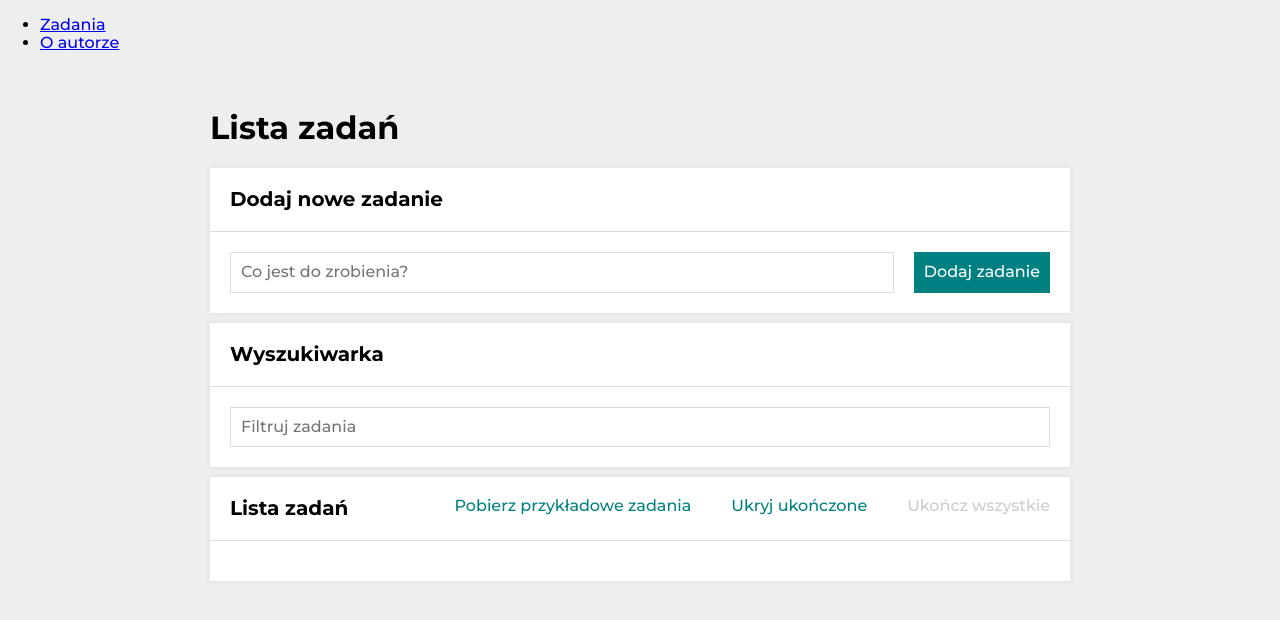
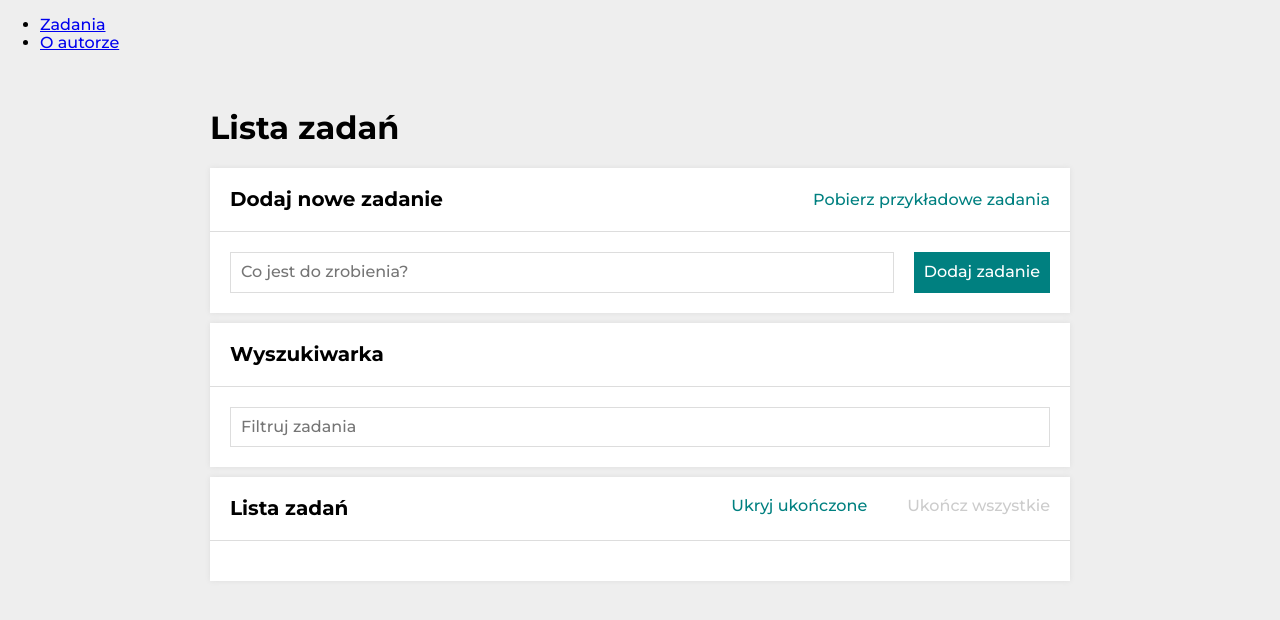
Before and after one commit to KarolinaJ33/to-do-list-react, a React (Create React App) app: page /#/zadania in a window 1280 px wide. Shown: the top 620 px of the page. Built offline with nearby package versions, Linux system fonts and the light colour scheme.

Commit message:
button download sample tasks moved

```diff
--- a/src/features/tasks/TasksPage/Buttons/index.js
+++ b/src/features/tasks/TasksPage/Buttons/index.js
@@ -5,7 +5,6 @@ import {
   selectIsEveryTaskDone,
   toggleHideDone,
   setAllDone,
-  fetchExampleTasks
 } from "../../tasksSlice";
 import { Wrapper, Button } from "./styled";
 
@@ -18,9 +17,6 @@ const Buttons = () => {
 
   return (
   <Wrapper>
-    <Button onClick={() => dispatch(fetchExampleTasks())}>
-      Pobierz przykładowe zadania
-    </Button>
    {!areTasksEmpty  && (
      <>
        <Button
--- /dev/null
+++ b/src/features/tasks/TasksPage/FetchButton/index.js
@@ -0,0 +1,19 @@
+import { useDispatch, useSelector,  } from "react-redux"
+import { Button } from "../Buttons/styled";
+import { fetchExampleTasks } from "../../tasksSlice";
+
+const FetchButton = () => {
+    const dispatch = useDispatch();
+
+return (
+    <>
+    <Button
+         onClick={() => dispatch(fetchExampleTasks())}>
+         Pobierz przykładowe zadania
+    </Button>
+    </>
+
+)
+};
+
+export default FetchButton;
--- a/src/features/tasks/TasksPage/index.js
+++ b/src/features/tasks/TasksPage/index.js
@@ -5,6 +5,7 @@ import Section from "../../../common/Section";
 import Header from "../../../common/Header";
 import Search from "./Search";
 import { Container } from "../../../common/Container/styled";
+import FetchButton from "./FetchButton";
 
 function TasksPage() {
     return (
@@ -14,6 +15,7 @@ function TasksPage() {
             />
             <Section
                 title="Dodaj nowe zadanie"
+                extraHeaderContent={<FetchButton/>}
                 body={<Form />}
             />
 
```
